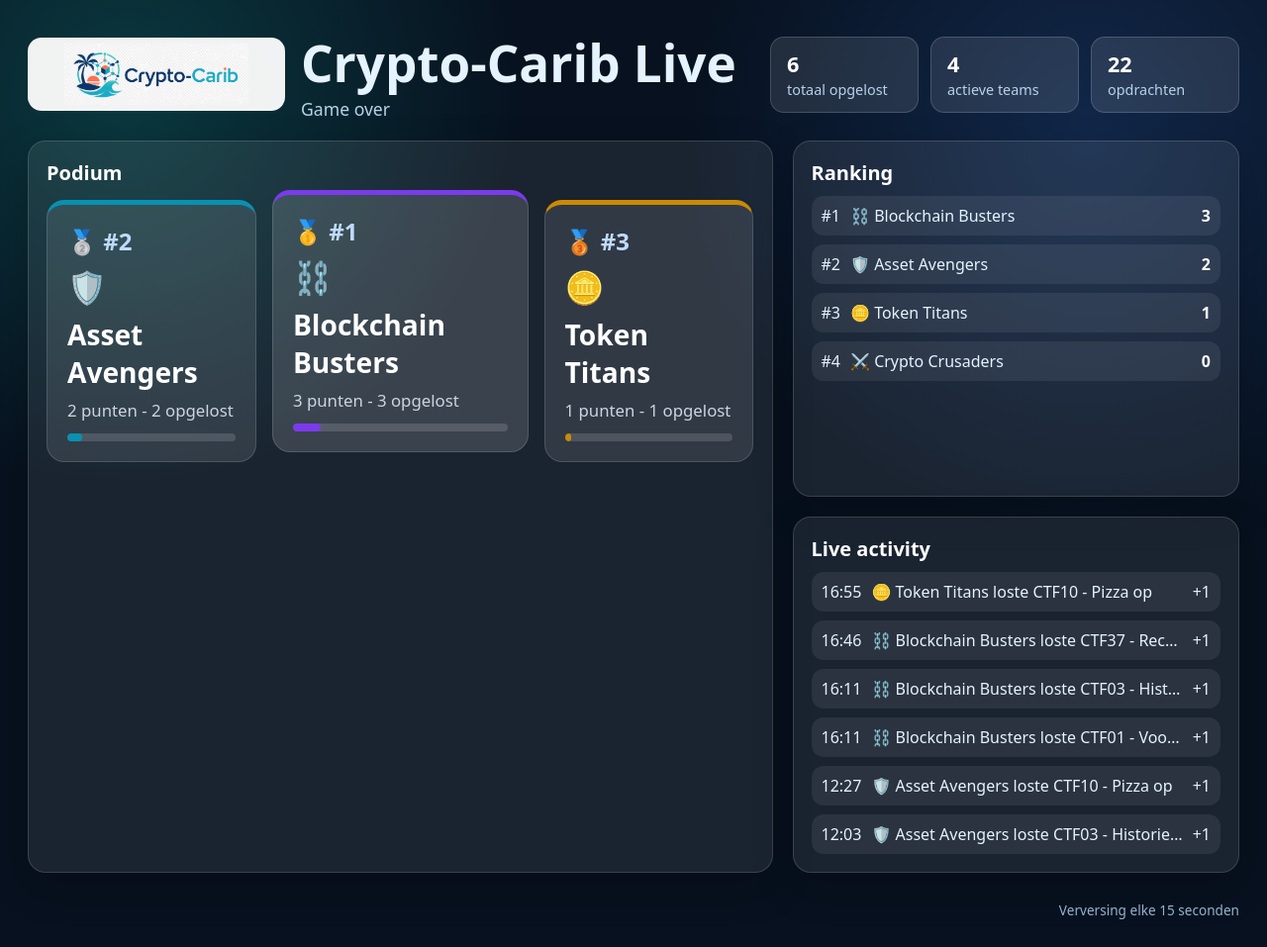
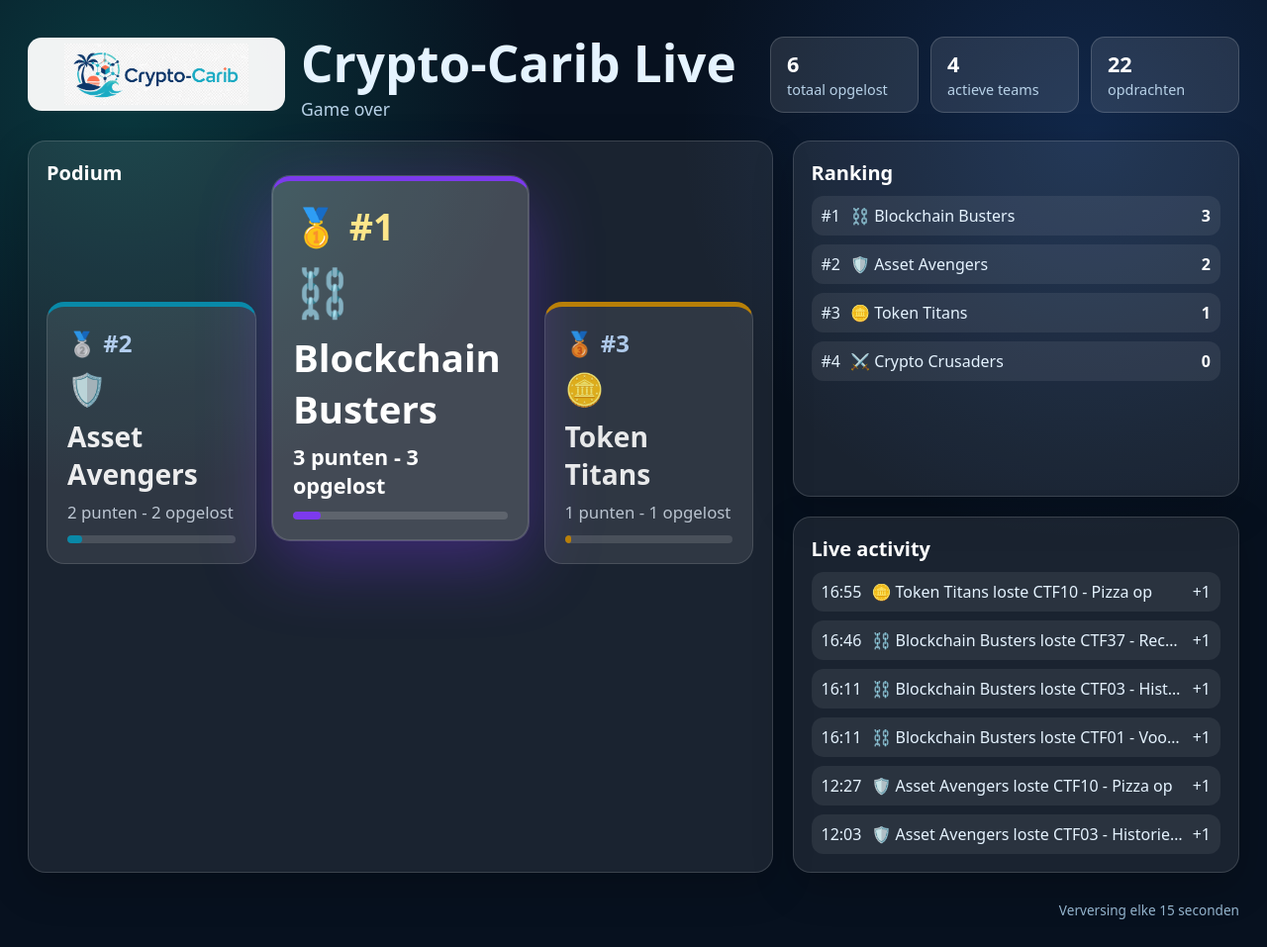
Before and after one commit to correhen/capture, a Flask app: page /live in a window 1280 px wide. Shown: the whole page at 99% size. Run offline with Flask 3, Linux system fonts and the light colour scheme; data comes from the database, SQL or seed files in the repository; parts of the project's set-up code (start-up, migrations or seed data) failed here and were passed over; some libraries are stand-ins or nearby versions.

Commit message:
Finalize homepage and live podium polish

```diff
--- a/app/templates/live.html
+++ b/app/templates/live.html
@@ -29,13 +29,17 @@
     .panel{background:rgba(255,255,255,.08);border:1px solid rgba(255,255,255,.14);border-radius:18px;padding:18px;box-shadow:0 14px 40px rgba(0,0,0,.22);}
     .podium{display:grid;grid-template-columns:1fr 1.22fr 1fr;grid-template-areas:"second first third";gap:16px;align-items:end;margin-top:14px;}
     .podium-card{background:rgba(255,255,255,.10);border:1px solid rgba(255,255,255,.14);border-top:5px solid var(--team-color,var(--c2));border-radius:18px;padding:20px;min-height:190px;display:grid;align-content:center;gap:8px;}
-    .podium-card.rank-1{grid-area:first;min-height:265px;background:rgba(255,255,255,.14);transform:translateY(-10px);}
-    .podium-card.rank-2{grid-area:second;min-height:215px;}
-    .podium-card.rank-3{grid-area:third;min-height:198px;}
+    .podium-card.rank-1{grid-area:first;min-height:315px;background:rgba(255,255,255,.18);transform:translateY(-24px);box-shadow:0 0 0 1px rgba(255,255,255,.18),0 22px 70px color-mix(in srgb,var(--team-color) 38%, transparent);}
+    .podium-card.rank-2{grid-area:second;min-height:195px;opacity:.92;}
+    .podium-card.rank-3{grid-area:third;min-height:178px;opacity:.9;}
     .rank{font-size:1.5rem;color:#bfdbfe;font-weight:900;}
     .team-icon{font-size:2rem;}
     .team-name{font-size:clamp(1.25rem,2.2vw,2rem);font-weight:900;color:#fff;overflow-wrap:anywhere;}
     .team-meta{color:#cbd5e1;font-size:1.05rem;}
+    .rank-1 .rank{font-size:2.35rem;color:#fde68a;}
+    .rank-1 .team-icon{font-size:3rem;}
+    .rank-1 .team-name{font-size:clamp(1.8rem,3vw,2.8rem);}
+    .rank-1 .team-meta{font-size:1.35rem;color:#fff;font-weight:900;}
     .progress{height:8px;background:rgba(255,255,255,.14);border-radius:999px;overflow:hidden;margin-top:4px;}
     .progress span{display:block;height:100%;background:var(--team-color,var(--c2));border-radius:999px;}
     .side{display:grid;grid-template-rows:minmax(0,1fr) minmax(0,1fr);gap:20px;min-height:0;}
```
Also changed, not shown: app/templates/home.html (+16 -6 lines), tests/test_route_protection.py (+16 -0 lines).
